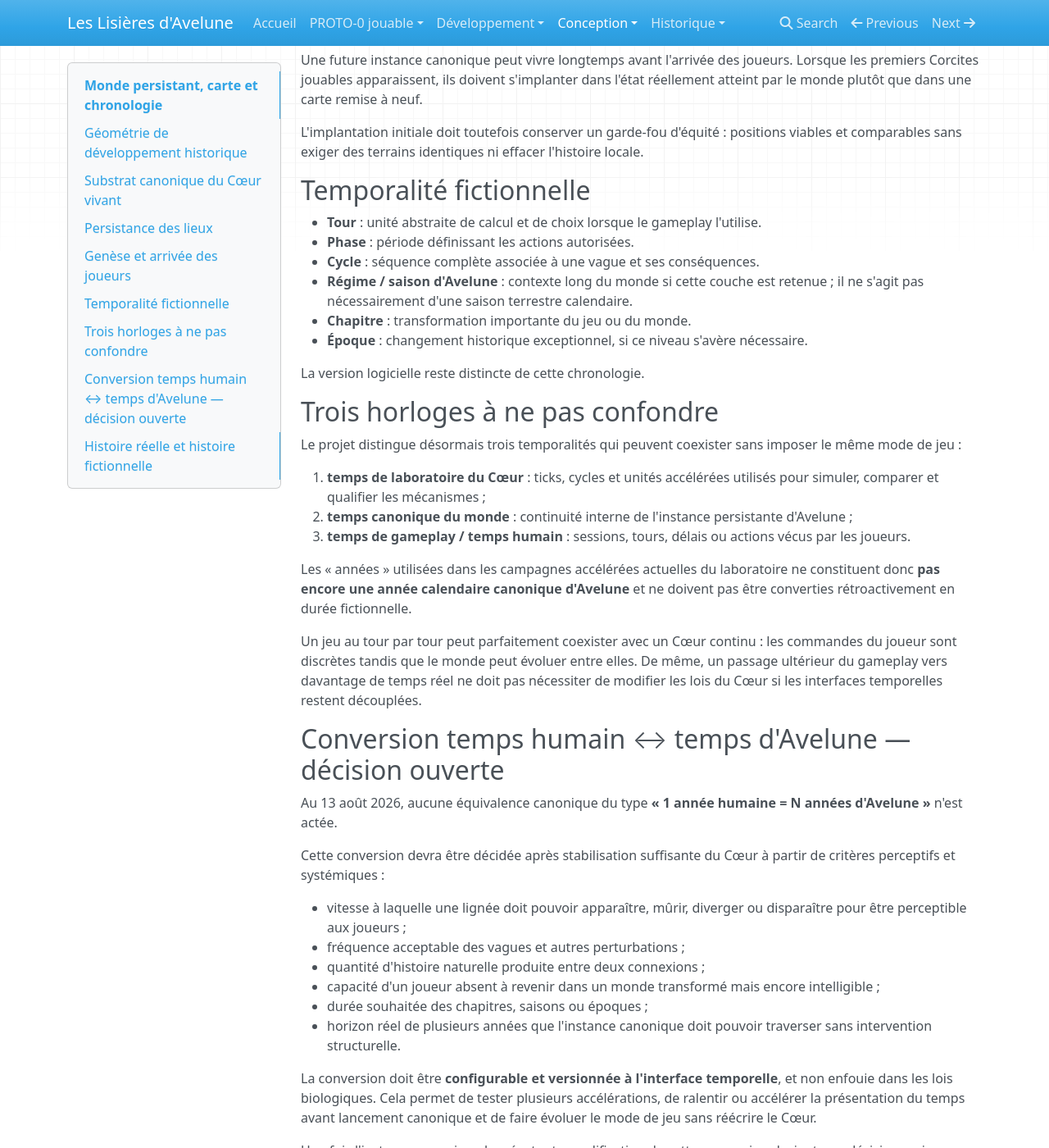
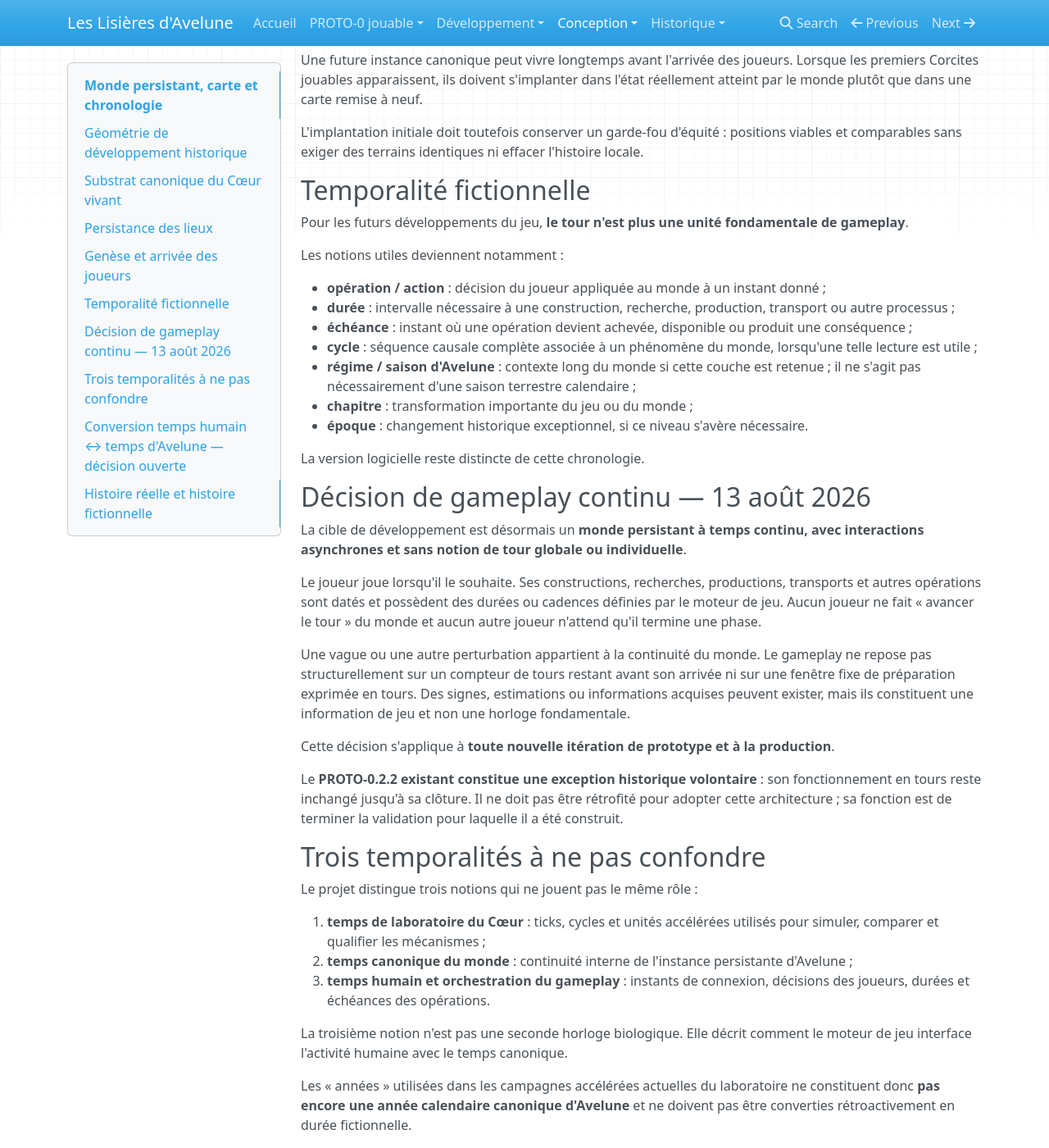
Before and after one commit to Abeliome-Officiel/les-lisieres-avelune, an MkDocs documentation site: the page built from docs/02_monde_persistant.md, in a window 1280 px wide and 1400 px high, scrolled down 1091 px. Shown: the whole window at 82% size. Built offline with MkDocs 1.6.1, drawn with Linux system fonts in a browser that asks for light colours; nearby versions of some CDN libraries; some of the changed text lies outside the part shown.

Commit message:
docs: acter le gameplay continu sans tours

```diff
--- a/docs/02_monde_persistant.md
+++ b/docs/02_monde_persistant.md
@@ -44,26 +44,45 @@ L'implantation initiale doit toutefois conserver un garde-fou d'équité : posit
 
 ## Temporalité fictionnelle
 
-- **Tour** : unité abstraite de calcul et de choix lorsque le gameplay l'utilise.
-- **Phase** : période définissant les actions autorisées.
-- **Cycle** : séquence complète associée à une vague et ses conséquences.
-- **Régime / saison d'Avelune** : contexte long du monde si cette couche est retenue ; il ne s'agit pas nécessairement d'une saison terrestre calendaire.
-- **Chapitre** : transformation importante du jeu ou du monde.
-- **Époque** : changement historique exceptionnel, si ce niveau s'avère nécessaire.
+Pour les futurs développements du jeu, **le tour n'est plus une unité fondamentale de gameplay**.
+
+Les notions utiles deviennent notamment :
+
+- **opération / action** : décision du joueur appliquée au monde à un instant donné ;
+- **durée** : intervalle nécessaire à une construction, recherche, production, transport ou autre processus ;
+- **échéance** : instant où une opération devient achevée, disponible ou produit une conséquence ;
+- **cycle** : séquence causale complète associée à un phénomène du monde, lorsqu'une telle lecture est utile ;
+- **régime / saison d'Avelune** : contexte long du monde si cette couche est retenue ; il ne s'agit pas nécessairement d'une saison terrestre calendaire ;
+- **chapitre** : transformation importante du jeu ou du monde ;
+- **époque** : changement historique exceptionnel, si ce niveau s'avère nécessaire.
 
 La version logicielle reste distincte de cette chronologie.
 
-## Trois horloges à ne pas confondre
+## Décision de gameplay continu — 13 août 2026
 
-Le projet distingue désormais trois temporalités qui peuvent coexister sans imposer le même mode de jeu :
+La cible de développement est désormais un **monde persistant à temps continu, avec interactions asynchrones et sans notion de tour globale ou individuelle**.
+
+Le joueur joue lorsqu'il le souhaite. Ses constructions, recherches, productions, transports et autres opérations sont datés et possèdent des durées ou cadences définies par le moteur de jeu. Aucun joueur ne fait « avancer le tour » du monde et aucun autre joueur n'attend qu'il termine une phase.
+
+Une vague ou une autre perturbation appartient à la continuité du monde. Le gameplay ne repose pas structurellement sur un compteur de tours restant avant son arrivée ni sur une fenêtre fixe de préparation exprimée en tours. Des signes, estimations ou informations acquises peuvent exister, mais ils constituent une information de jeu et non une horloge fondamentale.
+
+Cette décision s'applique à **toute nouvelle itération de prototype et à la production**.
+
+Le **PROTO-0.2.2 existant constitue une exception historique volontaire** : son fonctionnement en tours reste inchangé jusqu'à sa clôture. Il ne doit pas être rétrofité pour adopter cette architecture ; sa fonction est de terminer la validation pour laquelle il a été construit.
+
+## Trois temporalités à ne pas confondre
+
+Le projet distingue trois notions qui ne jouent pas le même rôle :
 
 1. **temps de laboratoire du Cœur** : ticks, cycles et unités accélérées utilisés pour simuler, comparer et qualifier les mécanismes ;
 2. **temps canonique du monde** : continuité interne de l'instance persistante d'Avelune ;
-3. **temps de gameplay / temps humain** : sessions, tours, délais ou actions vécus par les joueurs.
+3. **temps humain et orchestration du gameplay** : instants de connexion, décisions des joueurs, durées et échéances des opérations.
+
+La troisième notion n'est pas une seconde horloge biologique. Elle décrit comment le moteur de jeu interface l'activité humaine avec le temps canonique.
 
 Les « années » utilisées dans les campagnes accélérées actuelles du laboratoire ne constituent donc **pas encore une année calendaire canonique d'Avelune** et ne doivent pas être converties rétroactivement en durée fictionnelle.
 
-Un jeu au tour par tour peut parfaitement coexister avec un Cœur continu : les commandes du joueur sont discrètes tandis que le monde peut évoluer entre elles. De même, un passage ultérieur du gameplay vers davantage de temps réel ne doit pas nécessiter de modifier les lois du Cœur si les interfaces temporelles restent découplées.
+Le Cœur doit pouvoir continuer à évoluer indépendamment du nombre de joueurs connectés. Le moteur de jeu traduit ensuite les actions humaines en opérations datées sans imposer de synchronisation collective.
 
 ## Conversion temps humain ↔ temps d'Avelune — décision ouverte
 
@@ -78,9 +97,9 @@ Cette conversion devra être décidée après stabilisation suffisante du Cœur
 - durée souhaitée des chapitres, saisons ou époques ;
 - horizon réel de plusieurs années que l'instance canonique doit pouvoir traverser sans intervention structurelle.
 
-La conversion doit être **configurable et versionnée à l'interface temporelle**, et non enfouie dans les lois biologiques. Cela permet de tester plusieurs accélérations, de ralentir ou accélérer la présentation du temps avant lancement canonique et de faire évoluer le mode de jeu sans réécrire le Cœur.
+La conversion doit être **configurable et versionnée à l'interface temporelle**, et non enfouie dans les lois biologiques. Les durées de construction, recherche, production ou transport relèvent de l'orchestration du jeu ; elles peuvent être équilibrées sans réécrire les lois du Cœur.
 
-Une fois l'instance canonique lancée, toute modification de cette conversion devient une décision majeure : elle doit préserver la continuité historique et ne pas produire de saut arbitraire de l'état du monde.
+Une fois l'instance canonique lancée, toute modification importante de cette conversion devient une décision majeure : elle doit préserver la continuité historique et ne pas produire de saut arbitraire de l'état du monde.
 
 ## Histoire réelle et histoire fictionnelle
 
```
